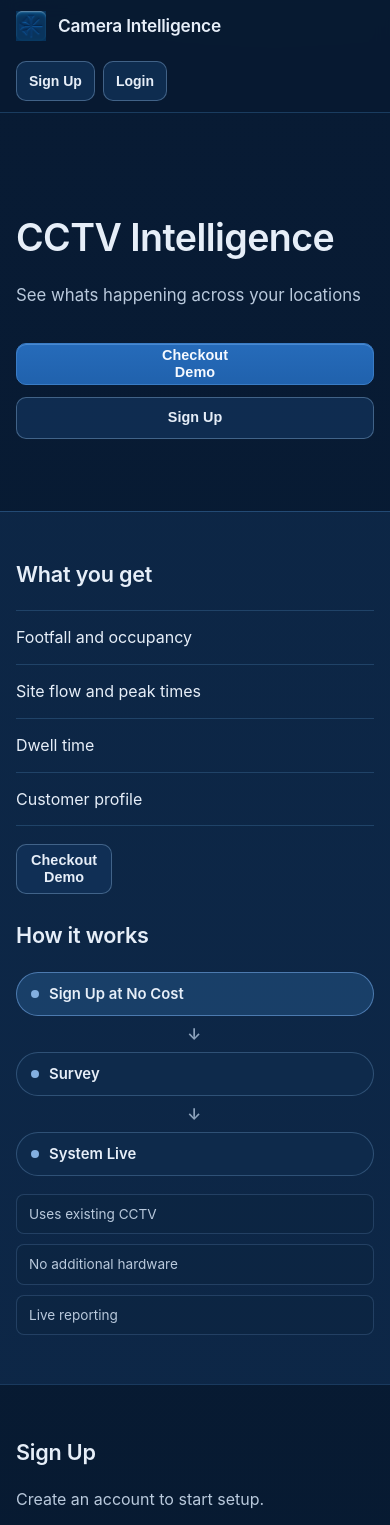
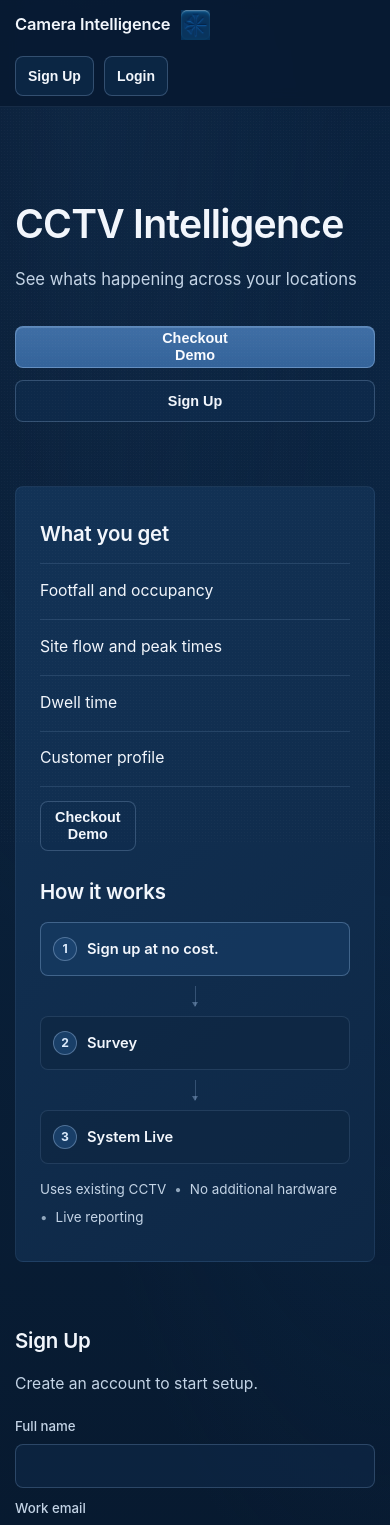
Before and after one commit to Ali-Nigzu/portal, a React (Vite) app in the folder frontend/: page / in a window 390 px wide. Shown: the top 1525 px of the page. Built offline with nearby package versions, Linux system fonts and the light colour scheme; no server answers.

Commit message:
Refine landing to editorial institutional dark layout

```diff
--- a/frontend/src/features/landing/LandingPage.tsx
+++ b/frontend/src/features/landing/LandingPage.tsx
@@ -70,9 +70,9 @@ const LandingPage: React.FC = () => {
           <div className="landing-container landing-content-grid">
             <article className="landing-what-you-get" aria-labelledby="what-you-get-title">
               <h2 id="what-you-get-title">{landingCopy.whatYouGet.heading}</h2>
-              <div className="landing-spec-list">
+              <div className="landing-spec-list" role="list" aria-label="What you get list">
                 {landingCopy.whatYouGet.items.map((item) => (
-                  <div key={item} className="landing-spec-row">
+                  <div key={item} className="landing-spec-row" role="listitem">
                     <span>{item}</span>
                   </div>
                 ))}
@@ -89,27 +89,34 @@ const LandingPage: React.FC = () => {
 
             <article className="landing-how-it-works" aria-labelledby="how-it-works-title">
               <h2 id="how-it-works-title">{landingCopy.howItWorks.heading}</h2>
-              <ol className="landing-flow-rail">
-                <li className="landing-flow-step landing-flow-step--highlight">
-                  <span className="landing-flow-node" aria-hidden="true" />
+              <ol className="landing-flow-rail" aria-label="How it works flow">
+                <li className="landing-flow-step landing-flow-step--primary">
+                  <span className="landing-flow-index" aria-hidden="true">
+                    1
+                  </span>
                   <span className="landing-flow-text">{landingCopy.howItWorks.firstStep}</span>
                 </li>
-                <li className="landing-flow-arrow" aria-hidden="true">→</li>
+                <li className="landing-flow-connector" aria-hidden="true" />
                 <li className="landing-flow-step">
-                  <span className="landing-flow-node" aria-hidden="true" />
+                  <span className="landing-flow-index" aria-hidden="true">
+                    2
+                  </span>
                   <span className="landing-flow-text">{landingCopy.howItWorks.secondStep}</span>
                 </li>
-                <li className="landing-flow-arrow" aria-hidden="true">→</li>
+                <li className="landing-flow-connector" aria-hidden="true" />
                 <li className="landing-flow-step">
-                  <span className="landing-flow-node" aria-hidden="true" />
+                  <span className="landing-flow-index" aria-hidden="true">
+                    3
+                  </span>
                   <span className="landing-flow-text">{landingCopy.howItWorks.thirdStep}</span>
                 </li>
               </ol>
+
               <div className="landing-support-facts" role="list" aria-label="Supporting facts">
                 {landingCopy.howItWorks.facts.map((fact) => (
-                  <div key={fact} role="listitem" className="landing-support-fact">
+                  <span key={fact} role="listitem" className="landing-support-fact">
                     {fact}
-                  </div>
+                  </span>
                 ))}
               </div>
             </article>
@@ -202,7 +209,7 @@ const LandingPage: React.FC = () => {
 
                 <button
                   type="submit"
-                  className="btn btn-primary"
+                  className="btn btn-secondary"
                   disabled={isSubmitting}
                 >
                   {isSubmitting ? "Submitting..." : landingCopy.signUp.button}
--- a/frontend/src/features/landing/components/LandingFooter.tsx
+++ b/frontend/src/features/landing/components/LandingFooter.tsx
@@ -12,6 +12,7 @@ const LandingFooter: React.FC<LandingFooterProps> = ({ onLogin }) => (
         <p>{landingCopy.footer.legalLine1}</p>
         <p>{landingCopy.footer.legalLine2}</p>
         <p className="landing-footer-links">
+          <span>Links: </span>
           <a href="#" onClick={(event) => event.preventDefault()}>
             {landingCopy.footer.links[0]}
           </a>
--- a/frontend/src/features/landing/components/LandingHeader.tsx
+++ b/frontend/src/features/landing/components/LandingHeader.tsx
@@ -11,12 +11,12 @@ const LandingHeader: React.FC<LandingHeaderProps> = ({ onSignUp, onLogin }) => (
   <header className="landing-header">
     <div className="landing-container landing-header-top">
       <div className="landing-brand" aria-label="camOS">
+        <div className="landing-brand-name">{landingCopy.brand.logoText}</div>
         <img
           src={companyLogoDataUri}
           alt="camOS Logo"
           className="landing-brand-logo"
         />
-        <div className="landing-brand-name">{landingCopy.brand.logoText}</div>
       </div>
 
       <div className="landing-header-actions">
--- a/frontend/src/features/landing/content.ts
+++ b/frontend/src/features/landing/content.ts
@@ -24,7 +24,7 @@ export const landingCopy = {
   },
   howItWorks: {
     heading: "How it works",
-    firstStep: "Sign Up at No Cost",
+    firstStep: "Sign up at no cost.",
     secondStep: "Survey",
     thirdStep: "System Live",
     facts: ["Uses existing CCTV", "No additional hardware", "Live reporting"],
--- a/frontend/src/styles/LandingPage.css
+++ b/frontend/src/styles/LandingPage.css
@@ -2,27 +2,55 @@
   --landing-bg-page: #071a31;
   --landing-bg-surface: #0d2747;
   --landing-bg-surface-raised: #12345c;
-  --landing-text-primary: #e6eef8;
-  --landing-text-secondary: #b9c9dc;
-  --landing-text-muted: #8ea4bd;
-  --landing-hairline: #234a74;
-  --landing-hairline-soft: #1a3a5e;
-  --landing-brand-accent: #2c75c8;
-  --landing-brand-accent-strong: #3a8de8;
-  --landing-focus: #63a2f2;
+  --landing-text-primary: #f2f6fc;
+  --landing-text-secondary: #c4d4e6;
+  --landing-text-muted: #91a7bd;
+  --landing-hairline: rgba(88, 120, 158, 0.28);
+  --landing-hairline-soft: rgba(88, 120, 158, 0.18);
+  --landing-accent: #2f5f96;
+  --landing-accent-strong: #3f77b5;
+  --landing-focus: #73a7e3;
+}
+
+* {
+  box-sizing: border-box;
+}
+
+html,
+body {
+  margin: 0;
+  padding: 0;
+  overflow-x: hidden;
+}
+
+body {
+  font-family: Inter, -apple-system, BlinkMacSystemFont, "Segoe UI", sans-serif;
+  background: var(--landing-bg-page);
+  color: var(--landing-text-primary);
 }
 
 .landing-page {
   min-height: 100vh;
+  color: var(--landing-text-primary);
   background:
-    radial-gradient(1000px 540px at 70% -12%, rgba(58, 141, 232, 0.12), transparent 58%),
-    linear-gradient(180deg, #081b34 0%, var(--landing-bg-page) 100%);
-  color: var(--landing-text-primary);
-  font-family: Inter, "Helvetica Neue", Helvetica, Arial, sans-serif;
+    radial-gradient(120% 80% at 20% 0%, rgba(35, 73, 118, 0.26), transparent 60%),
+    radial-gradient(140% 90% at 100% 20%, rgba(17, 50, 88, 0.4), transparent 70%),
+    linear-gradient(180deg, #071a31 0%, #091f38 45%, #06162a 100%);
+  position: relative;
+}
+
+.landing-page::before {
+  content: "";
+  position: fixed;
+  inset: 0;
+  pointer-events: none;
+  opacity: 0.03;
+  background-image: radial-gradient(#d9e6f8 0.55px, transparent 0.55px);
+  background-size: 3px 3px;
 }
 
 .landing-container {
-  width: min(1140px, calc(100% - 64px));
+  width: min(1160px, calc(100% - 64px));
   margin: 0 auto;
 }
 
@@ -30,23 +58,31 @@
   position: sticky;
   top: 0;
   z-index: 40;
-  background: rgba(7, 26, 49, 0.86);
-  border-bottom: 1px solid rgba(35, 74, 116, 0.7);
   backdrop-filter: blur(8px);
+  background: rgba(7, 26, 49, 0.88);
+  border-bottom: 1px solid var(--landing-hairline-soft);
 }
 
 .landing-header-top {
-  min-height: 68px;
+  min-height: 70px;
   display: flex;
   align-items: center;
   justify-content: space-between;
-  gap: 20px;
+  gap: 16px;
 }
 
 .landing-brand {
-  display: flex;
+  display: inline-flex;
   align-items: center;
-  gap: 12px;
+  gap: 10px;
+}
+
+.landing-brand-name {
+  font-size: 1.03rem;
+  line-height: 1.2;
+  letter-spacing: -0.01em;
+  font-weight: 600;
+  white-space: nowrap;
 }
 
 .landing-brand-logo {
@@ -55,21 +91,15 @@
   object-fit: contain;
 }
 
-.landing-brand-name {
-  font-size: 1.08rem;
-  line-height: 1.2;
-  letter-spacing: -0.01em;
-  font-weight: 600;
-}
-
 .landing-header-actions {
   display: flex;
   align-items: center;
   gap: 10px;
+  flex-wrap: nowrap;
 }
 
 .btn {
-  border-radius: 10px;
+  border-radius: 8px;
   min-height: 42px;
   padding: 0 16px;
   border: 1px solid transparent;
@@ -77,50 +107,45 @@
   line-height: 1;
   font-weight: 600;
   cursor: pointer;
-  transition: background-color 140ms ease, border-color 140ms ease,
-    color 140ms ease, transform 140ms ease;
+  transition: background-color 150ms ease, border-color 150ms ease,
+    color 150ms ease, transform 150ms ease;
   white-space: nowrap;
 }
 
 .btn-primary {
-  color: #f5f9ff;
+  color: #f9fbff;
   background:
-    linear-gradient(180deg, rgba(58, 141, 232, 0.28), rgba(58, 141, 232, 0.08)),
-    #1e5ea8;
-  border-color: #3a7cc5;
-  box-shadow: inset 0 1px 0 rgba(139, 193, 255, 0.35);
+    linear-gradient(180deg, rgba(129, 172, 224, 0.2), rgba(129, 172, 224, 0.06)),
+    var(--landing-accent);
+  border-color: rgba(130, 170, 215, 0.55);
+  box-shadow: inset 0 1px 0 rgba(173, 204, 237, 0.25);
 }
 
 .btn-primary:hover:not(:disabled) {
   transform: translateY(-1px);
   background:
-    linear-gradient(180deg, rgba(58, 141, 232, 0.33), rgba(58, 141, 232, 0.1)),
-    #2368b6;
+    linear-gradient(180deg, rgba(129, 172, 224, 0.24), rgba(129, 172, 224, 0.08)),
+    var(--landing-accent-strong);
 }
 
 .btn-secondary,
 .btn-tertiary,
 .btn-check-demo {
   color: var(--landing-text-primary);
-  border-color: rgba(74, 109, 146, 0.86);
-  background: rgba(18, 52, 92, 0.72);
+  border-color: rgba(101, 132, 168, 0.44);
+  background: rgba(16, 45, 79, 0.68);
 }
 
 .btn-secondary:hover:not(:disabled),
 .btn-tertiary:hover:not(:disabled),
 .btn-check-demo:hover:not(:disabled) {
-  background: rgba(22, 60, 104, 0.9);
-  border-color: rgba(99, 145, 194, 0.8);
+  border-color: rgba(118, 152, 191, 0.66);
+  background: rgba(20, 54, 93, 0.86);
 }
 
 .btn:disabled {
-  opacity: 0.72;
+  opacity: 0.65;
   cursor: not-allowed;
-}
-
-.btn-check-demo {
-  min-height: 46px;
-  padding: 8px 14px;
 }
 
 .btn-stacked {
@@ -130,67 +155,50 @@
   justify-content: center;
   gap: 2px;
   line-height: 1.04;
-  letter-spacing: 0.005em;
 }
 
-.landing-footer-links a,
-.landing-footer-login-btn,
-.landing-footer-social-link {
-  color: var(--landing-text-secondary);
+.btn-check-demo {
+  min-height: 44px;
+  padding: 8px 14px;
 }
 
-.landing-footer-links a {
-  text-decoration: none;
-  font-size: 0.875rem;
-  line-height: 1.45;
-  font-weight: 500;
-}
-
-.landing-footer-links a:hover,
-.landing-footer-login-btn:hover,
-.landing-footer-social-link:hover {
-  color: var(--landing-text-primary);
-}
-
+.btn:focus-visible,
+.landing-signup-form input:focus-visible,
 .landing-footer-links a:focus-visible,
 .landing-footer-login-btn:focus-visible,
-.landing-footer-social-link:focus-visible,
-.btn:focus-visible,
-.landing-signup-form input:focus-visible {
+.landing-footer-social-link:focus-visible {
   outline: 2px solid var(--landing-focus);
   outline-offset: 2px;
 }
 
 .landing-hero,
-#what-you-get,
-#how-it-works,
 #sign-up {
-  scroll-margin-top: 92px;
+  scroll-margin-top: 90px;
 }
 
 .landing-hero {
-  padding: 104px 0 72px;
+  padding: 112px 0 74px;
 }
 
 .landing-hero-inner {
-  max-width: 760px;
+  max-width: 720px;
 }
 
 .landing-hero h1 {
   margin: 0;
-  font-size: clamp(2.35rem, 5.3vw, 3.4rem);
-  line-height: 1.1;
-  font-weight: 600;
-  letter-spacing: -0.015em;
-  max-width: 13ch;
+  max-width: 11.5ch;
+  font-size: clamp(2.45rem, 5.6vw, 4.1rem);
+  line-height: 1.06;
+  letter-spacing: -0.02em;
+  font-weight: 630;
 }
 
 .landing-hero p {
-  margin: 24px 0 0;
-  font-size: clamp(1.05rem, 2vw, 1.24rem);
-  line-height: 1.56;
+  margin: 22px 0 0;
+  max-width: 34ch;
   color: var(--landing-text-secondary);
-  max-width: 35ch;
+  font-size: clamp(1.04rem, 1.8vw, 1.23rem);
+  line-height: 1.55;
 }
 
 .landing-hero-actions {
@@ -201,129 +209,149 @@
 }
 
 .landing-content-band {
-  position: relative;
-  padding: 8px 0;
-}
-
-.landing-content-band::before {
-  content: "";
-  position: absolute;
-  inset: 0;
-  background: linear-gradient(180deg, rgba(13, 39, 71, 0.92) 0%, rgba(13, 39, 71, 0.98) 100%);
-  border-top: 1px solid var(--landing-hairline);
-  border-bottom: 1px solid var(--landing-hairline-soft);
+  padding: 0 0 18px;
 }
 
 .landing-content-grid {
-  position: relative;
+  border-radius: 8px;
+  background:
+    linear-gradient(140deg, rgba(19, 52, 89, 0.86), rgba(14, 39, 69, 0.86)),
+    var(--landing-bg-surface);
+  border: 1px solid var(--landing-hairline-soft);
   display: grid;
   grid-template-columns: 5fr 7fr;
-  gap: 36px;
-  align-items: start;
-  padding: 52px 0;
+  gap: 34px;
+  padding: 44px 40px;
 }
 
 .landing-what-you-get,
 .landing-how-it-works {
   min-width: 0;
+  display: grid;
+  grid-template-rows: auto repeat(4, minmax(56px, auto)) auto;
 }
 
 .landing-what-you-get h2,
 .landing-how-it-works h2,
 .landing-signup-wrap h2 {
   margin: 0;
-  font-size: clamp(1.35rem, 2.1vw, 1.8rem);
-  line-height: 1.28;
+  font-size: clamp(1.28rem, 2.1vw, 1.74rem);
+  line-height: 1.25;
+  letter-spacing: -0.01em;
   font-weight: 600;
-  letter-spacing: -0.01em;
 }
 
 .landing-spec-list {
-  margin-top: 22px;
+  margin-top: 18px;
+  display: grid;
+  grid-template-rows: repeat(4, minmax(56px, auto));
 }
 
 .landing-spec-row {
-  padding: 14px 0;
-  border-top: 1px solid rgba(39, 77, 115, 0.75);
+  display: flex;
+  align-items: center;
+  border-top: 1px solid rgba(106, 139, 176, 0.24);
   color: var(--landing-text-primary);
-  font-size: 1rem;
-  line-height: 1.55;
+  font-size: 0.985rem;
+  line-height: 1.45;
+  padding-right: 10px;
 }
 
 .landing-spec-row:last-child {
-  border-bottom: 1px solid rgba(39, 77, 115, 0.75);
+  border-bottom: 1px solid rgba(106, 139, 176, 0.24);
 }
 
 .landing-what-you-get .btn-check-demo {
   margin-top: 18px;
+  justify-self: start;
+  align-self: end;
 }
 
 .landing-flow-rail {
-  margin: 22px 0 0;
+  margin: 18px 0 0;
   padding: 0;
   list-style: none;
-  display: flex;
+  display: grid;
+  grid-template-columns: minmax(0, 1fr) 30px minmax(0, 1fr) 30px minmax(0, 1fr);
   align-items: center;
-  flex-wrap: wrap;
-  gap: 12px;
+  gap: 8px;
 }
 
 .landing-flow-step {
-  min-height: 44px;
   display: inline-flex;
   align-items: center;
   gap: 10px;
-  border: 1px solid rgba(52, 86, 124, 0.9);
-  background: rgba(16, 45, 78, 0.72);
-  border-radius: 999px;
-  padding: 0 14px;
+  min-height: 54px;
+  padding: 0 12px;
+  border-radius: 8px;
+  background: rgba(14, 38, 66, 0.66);
+  border: 1px solid rgba(106, 139, 176, 0.22);
 }
 
-.landing-flow-step--highlight {
-  border-color: rgba(80, 126, 180, 0.95);
-  background: rgba(29, 71, 116, 0.76);
+.landing-flow-step--primary {
+  border-color: rgba(121, 155, 196, 0.45);
+  background: rgba(23, 58, 98, 0.78);
 }
 
-.landing-flow-node {
-  width: 8px;
-  height: 8px;
+.landing-flow-index {
+  width: 24px;
+  height: 24px;
   border-radius: 50%;
-  background: #83afe0;
+  display: inline-flex;
+  align-items: center;
+  justify-content: center;
+  font-size: 0.76rem;
+  font-weight: 700;
+  color: #dbeafb;
+  border: 1px solid rgba(141, 171, 207, 0.48);
+  background: rgba(31, 72, 118, 0.72);
   flex-shrink: 0;
 }
 
 .landing-flow-text {
+  font-size: 0.92rem;
+  line-height: 1.3;
+  font-weight: 600;
   color: var(--landing-text-primary);
-  font-size: 0.93rem;
-  line-height: 1.25;
-  font-weight: 600;
 }
 
-.landing-flow-arrow {
-  color: var(--landing-text-muted);
-  font-weight: 600;
-  line-height: 1;
+.landing-flow-connector {
+  position: relative;
+  height: 1px;
+  width: 100%;
+  background: rgba(126, 157, 193, 0.34);
+}
+
+.landing-flow-connector::after {
+  content: "";
+  position: absolute;
+  right: -1px;
+  top: -3px;
+  border-top: 3.5px solid transparent;
+  border-bottom: 3.5px solid transparent;
+  border-left: 5px solid rgba(126, 157, 193, 0.52);
 }
 
 .landing-support-facts {
   margin-top: 18px;
-  display: grid;
-  grid-template-columns: repeat(3, minmax(0, 1fr));
-  gap: 10px;
+  align-self: end;
+  color: var(--landing-text-secondary);
+  font-size: 0.84rem;
+  line-height: 1.45;
+  display: flex;
+  flex-wrap: wrap;
+  align-items: center;
+  gap: 8px;
 }
 
-.landing-support-fact {
-  border: 1px solid rgba(43, 74, 108, 0.78);
-  background: rgba(13, 38, 66, 0.68);
-  border-radius: 8px;
-  padding: 10px 12px;
-  color: var(--landing-text-secondary);
-  font-size: 0.85rem;
-  line-height: 1.35;
+.landing-support-fact + .landing-support-fact::before {
+  content: "•";
+  margin-right: 8px;
+  color: var(--landing-text-muted);
 }
 
 .landing-signup {
-  padding: 66px 0 60px;
+  padding: 58px 0 52px;
 }
 
 .landing-signup-wrap {
@@ -331,17 +359,17 @@
 }
 
 .landing-signup-wrap > p {
-  margin: 20px 0 0;
+  margin: 18px 0 0;
   color: var(--landing-text-secondary);
-  font-size: 1rem;
-  line-height: 1.6;
+  font-size: 0.98rem;
+  line-height: 1.56;
 }
 
 .landing-signup-form {
-  margin-top: 24px;
+  margin-top: 22px;
   display: flex;
   flex-direction: column;
-  gap: 18px;
+  gap: 16px;
 }
 
 .landing-form-grid {
@@ -358,36 +386,36 @@
 
 .landing-form-field label {
   color: var(--landing-text-secondary);
-  font-size: 0.84rem;
-  line-height: 1.4;
+  font-size: 0.83rem;
+  line-height: 1.35;
   font-weight: 500;
 }
 
 .landing-form-field input {
-  border: 1px solid rgba(55, 88, 122, 0.9);
-  background: rgba(12, 37, 66, 0.9);
+  border: 1px solid rgba(92, 126, 164, 0.4);
+  background: rgba(14, 40, 70, 0.72);
   color: var(--landing-text-primary);
-  border-radius: 9px;
+  border-radius: 8px;
   height: 44px;
   padding: 0 12px;
-  font-size: 0.94rem;
+  font-size: 0.93rem;
 }
 
 .landing-status {
-  border-radius: 10px;
+  border-radius: 8px;
   border: 1px solid;
   padding: 12px 14px;
 }
 
 .landing-status p {
   margin: 0;
-  font-size: 0.92rem;
+  font-size: 0.9rem;
 }
 
 .landing-status-success {
   margin-top: 24px;
-  background: rgba(25, 62, 101, 0.6);
-  border-color: rgba(67, 105, 146, 0.85);
+  background: rgba(26, 64, 105, 0.45);
+  border-color: rgba(93, 130, 171, 0.56);
   display: flex;
   align-items: center;
   justify-content: space-between;
@@ -395,15 +423,15 @@
 }
 
 .landing-status-error {
-  border-color: rgba(195, 95, 95, 0.9);
-  background: rgba(88, 28, 28, 0.45);
-  color: #ffd9d9;
+  border-color: rgba(179, 92, 92, 0.78);
+  background: rgba(86, 31, 31, 0.34);
+  color: #ffd8d8;
 }
 
 .landing-footer {
-  border-top: 1px solid rgba(37, 72, 108, 0.8);
-  background: rgba(8, 27, 49, 0.98);
-  padding: 18px 0;
+  border-top: 1px solid var(--landing-hairline-soft);
+  background: rgba(7, 23, 42, 0.9);
+  padding: 12px 0;
 }
 
 .landing-footer-row {
@@ -416,8 +444,8 @@
 .landing-footer-main p {
   margin: 0;
   color: var(--landing-text-muted);
-  font-size: 0.8rem;
-  line-height: 1.45;
+  font-size: 0.79rem;
+  line-height: 1.38;
 }
 
 .landing-footer-main p + p {
@@ -425,7 +453,17 @@
 }
 
 .landing-footer-links {
-  margin-top: 6px !important;
+  margin-top: 4px !important;
+}
+
+.landing-footer-links a,
+.landing-footer-login-btn,
+.landing-footer-social-link {
+  color: var(--landing-text-secondary);
+}
+
+.landing-footer-links a {
+  text-decoration: none;
 }
 
 .landing-footer-login-btn {
@@ -436,68 +474,111 @@
   padding: 0;
 }
 
+.landing-footer-links a:hover,
+.landing-footer-login-btn:hover,
+.landing-footer-social-link:hover {
+  color: var(--landing-text-primary);
+}
+
 .landing-footer-social {
   display: flex;
   align-items: center;
   justify-content: flex-end;
-  gap: 10px;
+  gap: 8px;
 }
 
 .landing-footer-social-link {
-  width: 30px;
-  height: 30px;
+  width: 28px;
+  height: 28px;
   display: inline-flex;
   align-items: center;
   justify-content: center;
-  border: 1px solid rgba(52, 85, 122, 0.9);
+  border: 1px solid rgba(101, 132, 168, 0.38);
   border-radius: 50%;
   text-decoration: none;
-  background: rgba(14, 38, 66, 0.6);
+  background: rgba(14, 38, 66, 0.55);
 }
 
 .landing-footer-social-link svg {
-  width: 15px;
-  height: 15px;
+  width: 14px;
+  height: 14px;
 }
 
-@media (max-width: 1100px) {
-  .landing-container {
-    width: min(1140px, calc(100% - 44px));
+@media (max-width: 1200px) {
+  .landing-content-grid {
+    padding: 40px 32px;
+    gap: 28px;
   }
 
-  .landing-header-top {
-    min-height: auto;
-    padding: 11px 0;
-    align-items: center;
-    flex-wrap: wrap;
+  .landing-flow-rail {
+    grid-template-columns: minmax(0, 1fr);
+    gap: 10px;
   }
 
-  .landing-header-actions {
-    margin-left: auto;
-    justify-content: flex-end;
-    flex-wrap: wrap;
+  .landing-flow-connector {
+    width: 1px;
+    height: 20px;
+    justify-self: center;
+  }
+
+  .landing-flow-connector::after {
+    right: -2px;
+    top: auto;
+    bottom: -1px;
+    border-left: 3.5px solid transparent;
+    border-right: 3.5px solid transparent;
+    border-top: 5px solid rgba(126, 157, 193, 0.52);
+    border-bottom: 0;
+  }
+}
+
+@media (max-width: 1024px) {
+  .landing-container {
+    width: min(1160px, calc(100% - 44px));
+  }
+
+  .landing-hero {
+    padding: 96px 0 64px;
   }
 
   .landing-content-grid {
     grid-template-columns: 1fr;
+    padding: 34px 24px;
     gap: 28px;
-    padding: 42px 0;
+  }
+
+  .landing-what-you-get,
+  .landing-how-it-works {
+    grid-template-rows: auto;
+  }
+
+  .landing-spec-list {
+    margin-top: 16px;
+  }
+
+  .landing-what-you-get .btn-check-demo {
+    margin-top: 14px;
   }
 
   .landing-support-facts {
-    grid-template-columns: repeat(3, minmax(0, 1fr));
+    margin-top: 16px;
   }
 }
 
 @media (max-width: 767px) {
   .landing-container {
-    width: min(1140px, calc(100% - 32px));
+    width: min(1160px, calc(100% - 30px));
+  }
+
+  .landing-header-top {
+    min-height: auto;
+    padding: 10px 0;
+    flex-wrap: wrap;
   }
 
   .landing-header-actions {
     width: 100%;
     justify-content: flex-start;
-    gap: 8px;
   }
 
   .landing-header-actions .btn {
@@ -521,27 +602,12 @@
     width: 100%;
   }
 
-  .landing-flow-rail {
-    flex-direction: column;
-    align-items: stretch;
-    gap: 10px;
-  }
-
-  .landing-flow-step {
-    width: 100%;
-  }
-
-  .landing-flow-arrow {
-    align-self: center;
-    transform: rotate(90deg);
-  }
-
-  .landing-support-facts {
-    grid-template-columns: 1fr;
+  .btn-stacked {
+    align-items: center;
   }
 
   .landing-signup {
-    padding: 54px 0;
+    padding: 48px 0 44px;
   }
 
   .landing-form-grid {
```
